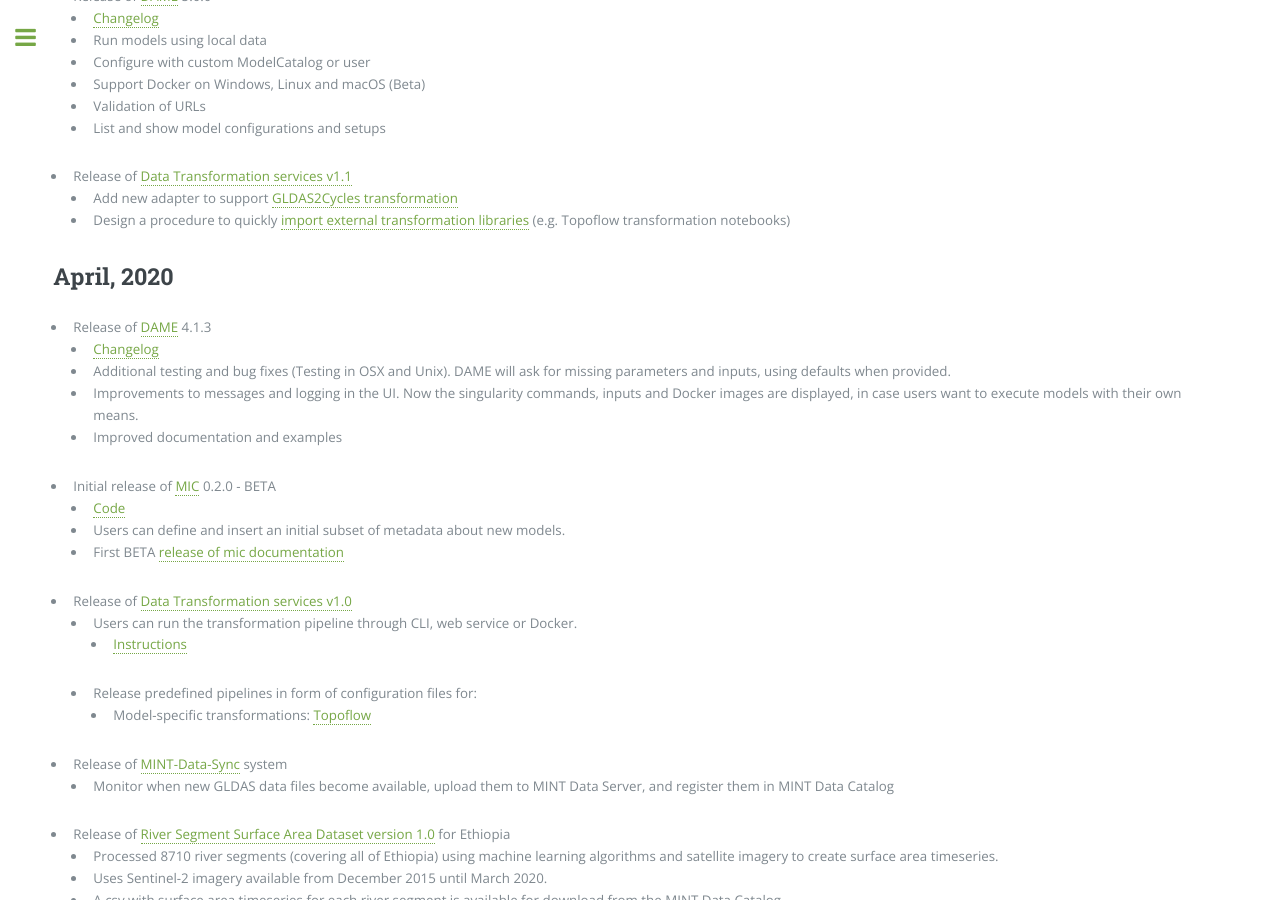
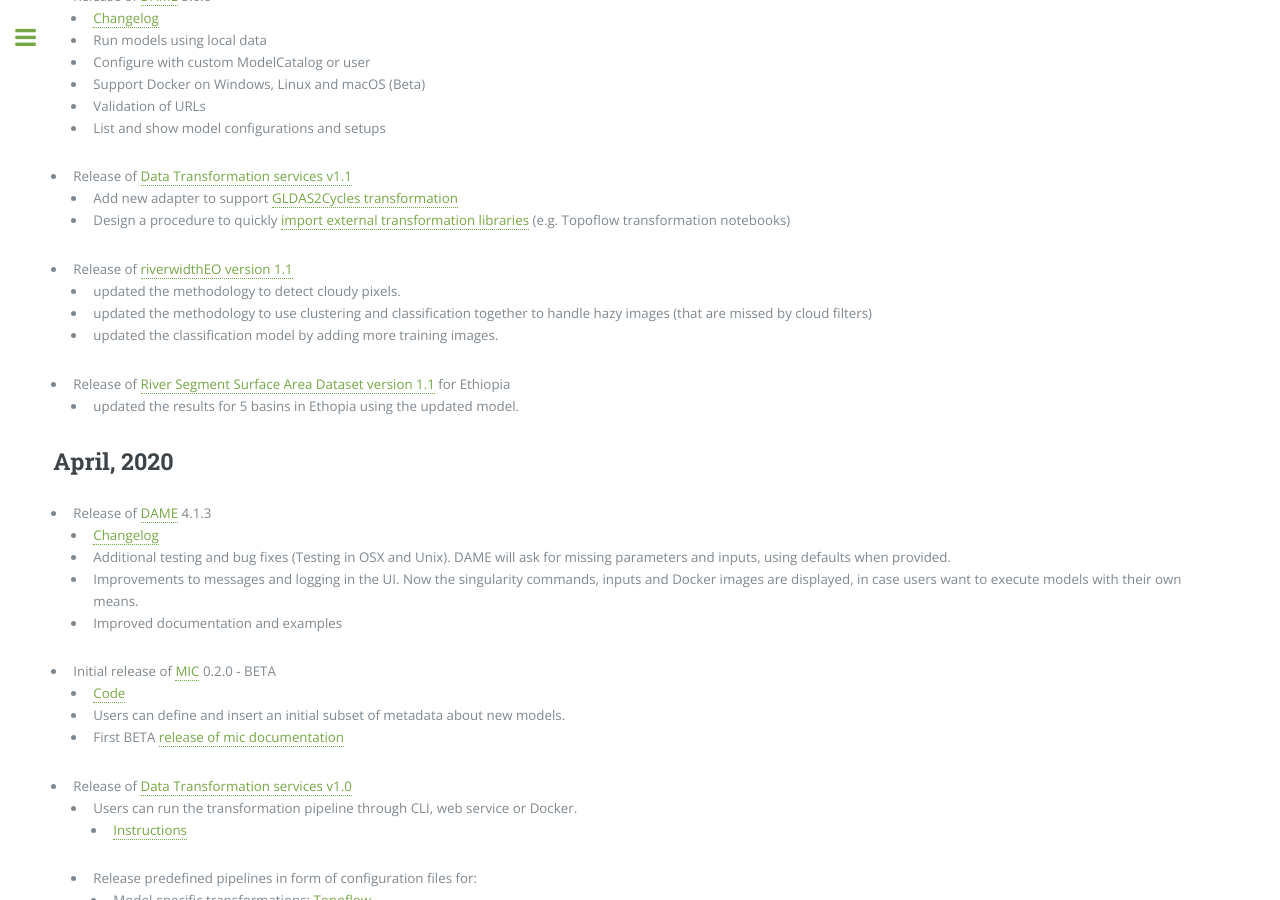
Before and after one commit to KnowledgeCaptureAndDiscovery/MINT, a Jekyll site: the page built from releases.md, in a window 1280 px wide and 900 px high, scrolled down 501 px. Built offline with Jekyll 4.4.1, drawn with Linux system fonts in a browser that asks for light colours.

Commit message:
may updates for remote sensing

```diff
--- a/releases.md
+++ b/releases.md
@@ -25,6 +25,13 @@
   * Add new adapter to support [GLDAS2Cycles transformation](https://github.com/mintproject/MINT-Transformation/wiki/Transformation-Adapters#3--gldas2cyclesfunc)
   * Design a procedure to quickly [import external transformation libraries](https://github.com/mintproject/MINT-Transformation/wiki/Importing-External-Transformations) (e.g. Topoflow transformation notebooks)
 
+* Release of [riverwidthEO version 1.1](https://github.com/mintproject/riverwidthEO)
+  * updated the methodology to detect cloudy pixels.
+  * updated the methodology to use clustering and classification together to handle hazy images (that are missed by cloud filters)
+  * updated the classification model by adding more training images.
+
+* Release of [River Segment Surface Area Dataset version 1.1](https://mint.isi.edu/ethiopia/datasets/browse/da6b6d47-7672-4e6e-a455-7bbc7e7ceb99) for Ethiopia
+  * updated the results for 5 basins in Ethopia using the updated model.
 
 ## April, 2020
 * Release of [DAME]({{ '/products/model/' | absolute_url }}#desktop-appliation-for-model-execution-dame) 4.1.3
```
